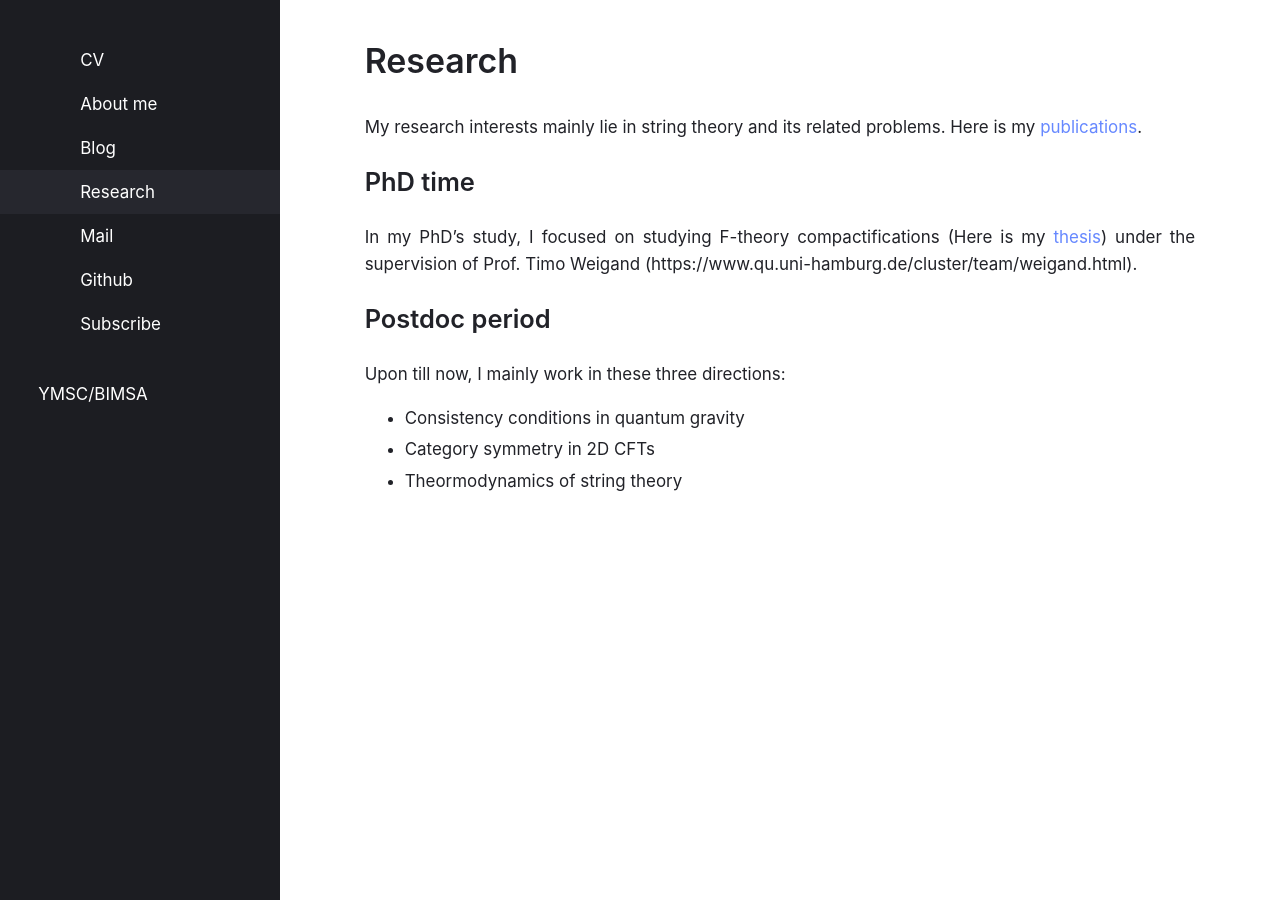
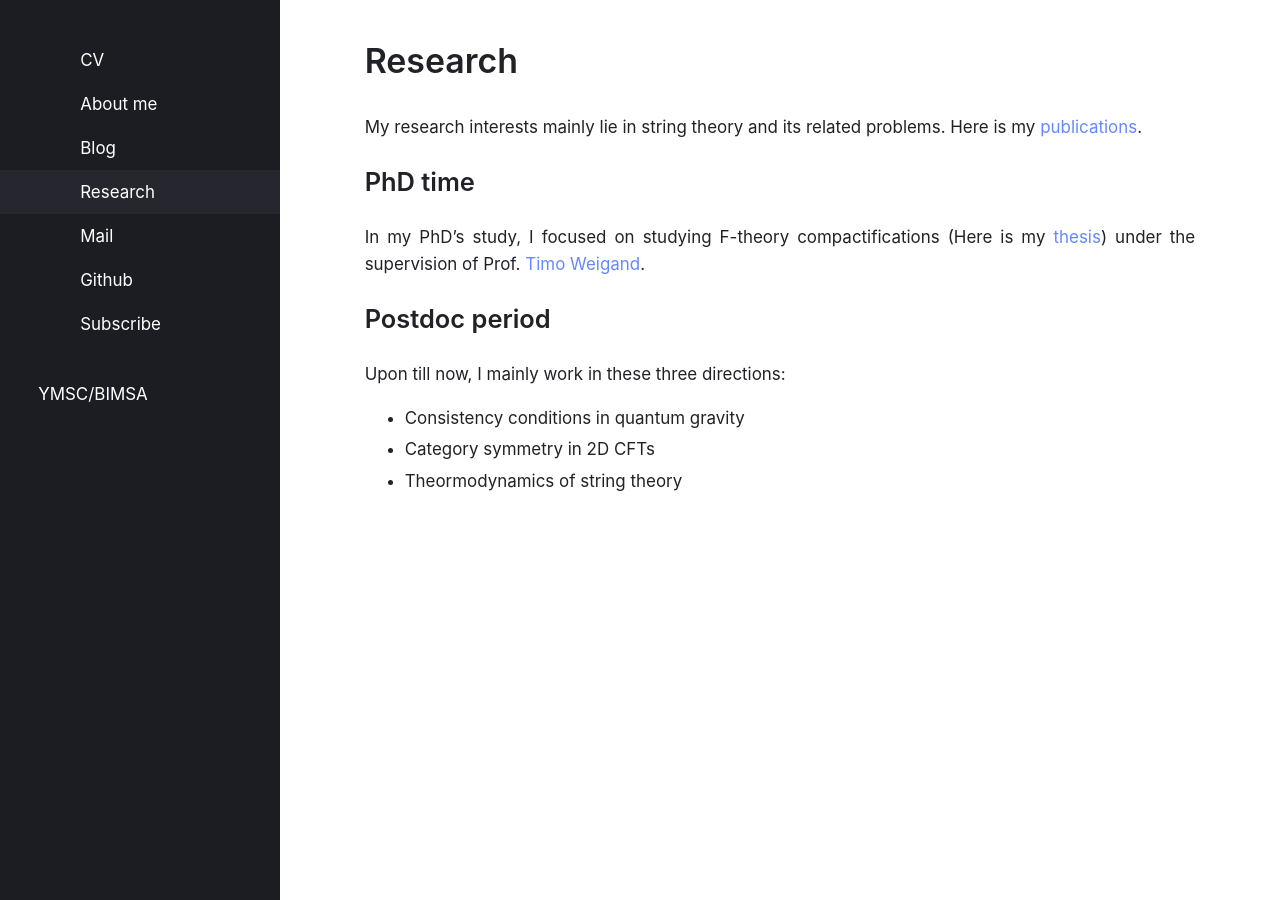
Before and after one commit to fengjunjohnxu/fengjunjohnxu.github.io, a Jekyll site: the page built from research.md, in a window 1280 px wide. Built offline with Jekyll 4.4.1, drawn with Linux system fonts in a browser that asks for light colours; some web fonts are replaced; our own code applies the rules of GitHub Pages for plain Markdown files.

Commit message:
Update research.md

```diff
--- a/research.md
+++ b/research.md
@@ -7,7 +7,7 @@ My research interests mainly lie in string theory and its related problems. Here
 
 
 ## PhD time
-In my PhD's study, I focused on studying F-theory compactifications (Here is my [thesis](https://archiv.ub.uni-heidelberg.de/volltextserver/26888/)) under the supervision of Prof. Timo Weigand (https://www.qu.uni-hamburg.de/cluster/team/weigand.html).
+In my PhD's study, I focused on studying F-theory compactifications (Here is my [thesis](https://archiv.ub.uni-heidelberg.de/volltextserver/26888/)) under the supervision of Prof. [Timo Weigand](https://www.qu.uni-hamburg.de/cluster/team/weigand.html).
 
 
 ## Postdoc period
```
